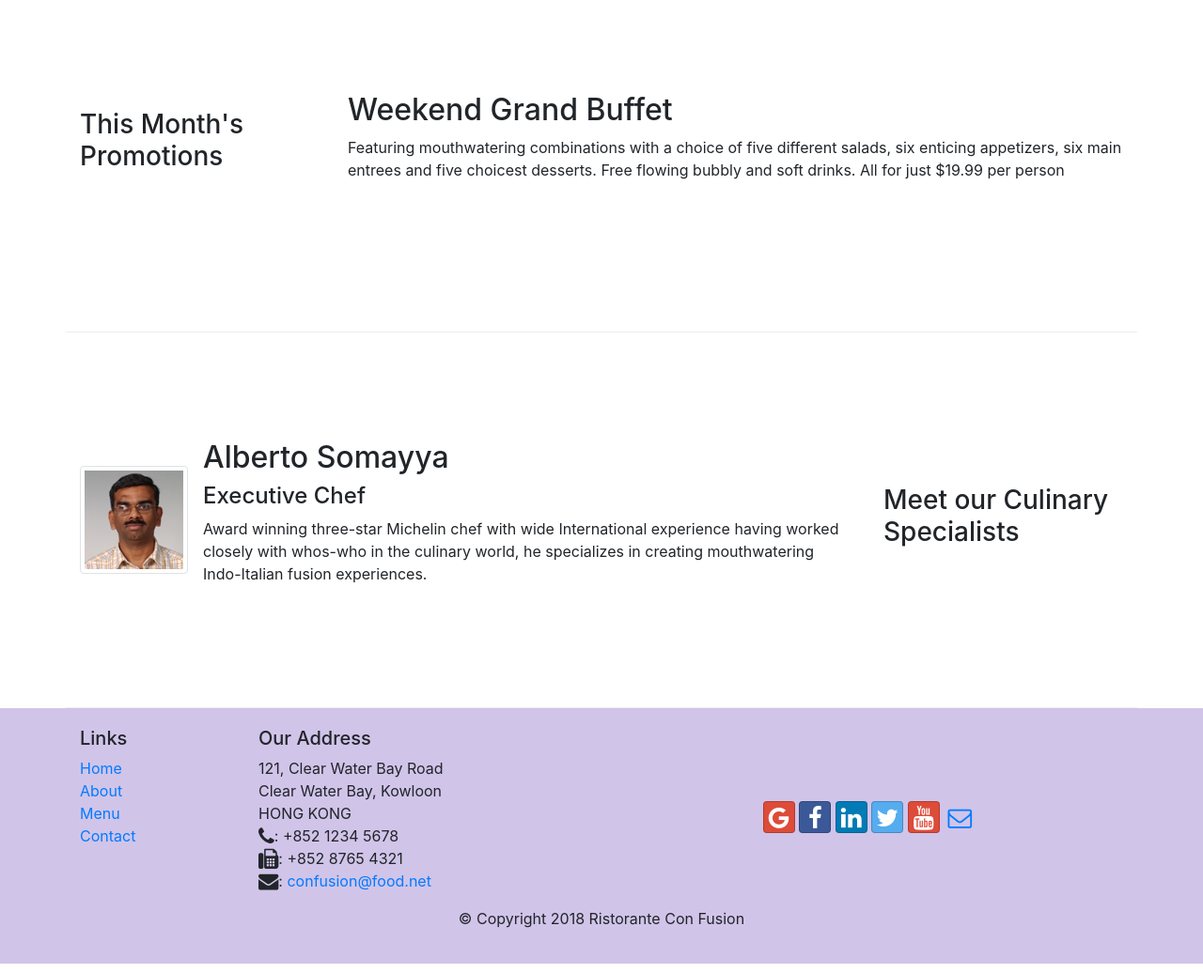
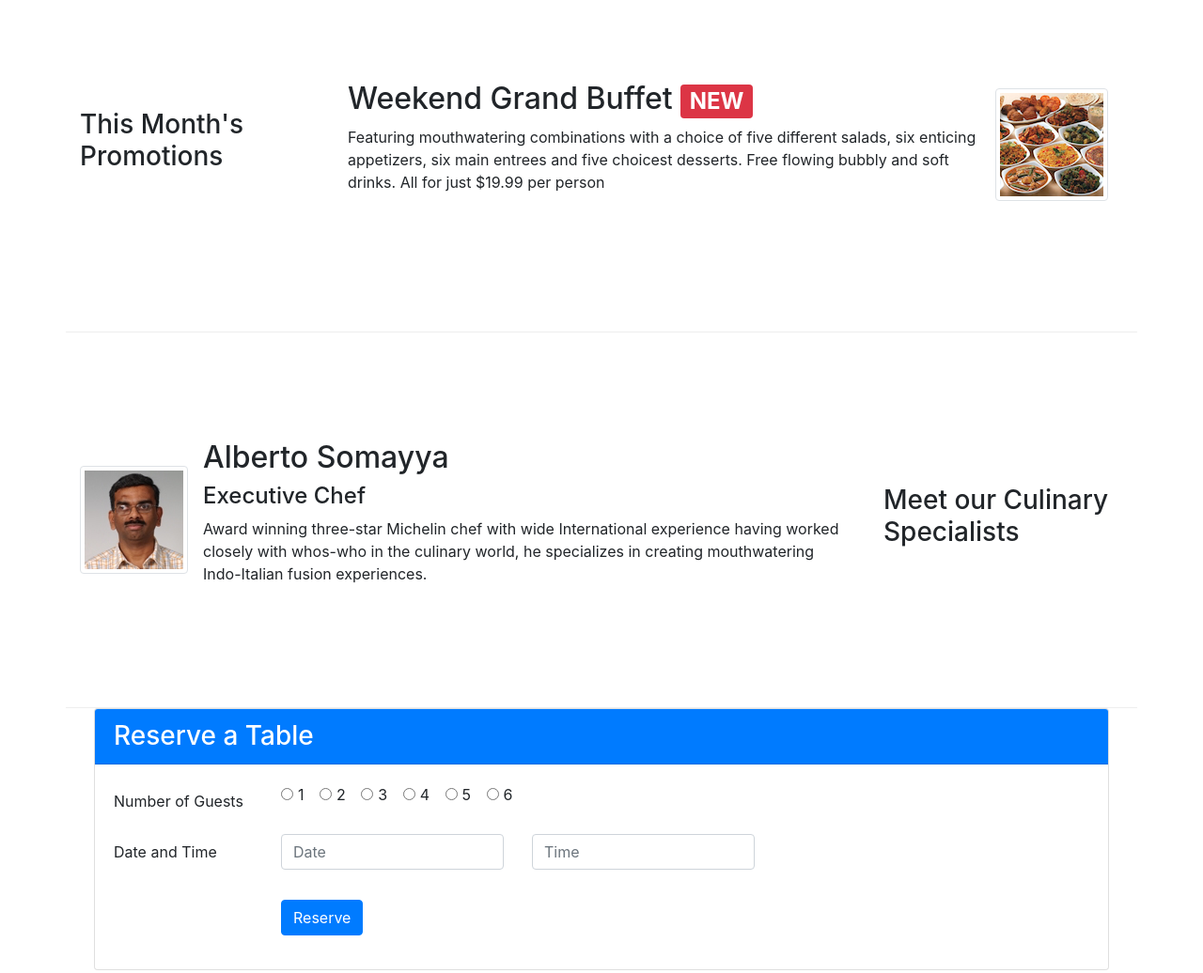
Before and after one commit to soethan98/Coursea-Boostrap-Course, a website: page index.html in a window 1280 px wide. Shown: the part 800-1836 px from the top of the page at 94% size. Drawn offline with nearby package versions, Linux system fonts and the light colour scheme.

Commit message:
Assignment 2

```diff
--- a/index.html
+++ b/index.html
@@ -52,6 +52,9 @@
                 <div class="col-12 col-sm align-self-center">
                     <img src="img/logo.png" class="img-fluid">
                 </div>
+                <div class="col-12 col-sm align-self-center">
+                    <button type="button" class="btn btn-warning btn-block">Reserve Table</button>
+                </div>
             </div>
         </div>
     </header>
@@ -67,7 +70,7 @@
                     <div class="media-body">
 
                         <h2 class="mt-0">Uthappizza<span class="badge badge-danger">HOT</span>
-                        <span class="badge badge-pill badge-secondary">$4.99</span></h2>
+                            <span class="badge badge-pill badge-secondary">$4.99</span></h2>
                         <p class="d-none d-sm-block">A unique combination of Indian Uthappam (pancake) and Italian
                             pizza, topped with Cerignola
                             olives,
@@ -84,10 +87,19 @@
                 <h3>This Month's Promotions</h3>
             </div>
             <div class="col col-sm col-md">
-                <h2>Weekend Grand Buffet</h2>
-                <p>Featuring mouthwatering combinations with a choice of five different salads, six enticing appetizers,
-                    six main entrees and five choicest desserts. Free flowing bubbly and soft drinks. All for just
-                    $19.99 per person </p>
+                <div class="media">
+                    <div class="media-body">
+                        <h2>Weekend Grand Buffet <span class="badge badge-danger">NEW</span></h2>
+                        <p class="d-none d-sm-block">Featuring mouthwatering combinations with a choice of five different salads, six enticing
+                            appetizers,
+                            six main entrees and five choicest desserts. Free flowing bubbly and soft drinks. All for just
+                            $19.99 per person </p>
+                    </div>
+                    <img class="d-flex mr-3 img-thumbnail align-self-center" src="img/buffet.png" alt="uthappizza">
+
+
+                </div>
+
             </div>
         </div>
 
@@ -111,6 +123,73 @@
                 </div>
 
             </div>
+
+        </div>
+        <div class="container mb-4">
+            <div class="card">
+                <h3 class="card-header bg-primary text-white">Reserve a Table</h3>
+                <div class="card-body">
+                    <form>
+                        <div class="form-group row">
+                            <label class="col-12 col-md-2 col-form-label">Number of Guests</label>
+                            <div class="col-md-10">
+                                <div class="form-check form-check-inline">
+                                    <input class="form-check-input" type="radio" name="inlineRadioOptions"
+                                        id="inlineRadio1" value="option1">
+                                    <label class="form-check-label" for="inlineRadio1">1</label>
+                                </div>
+                                <div class="form-check form-check-inline">
+                                    <input class="form-check-input" type="radio" name="inlineRadioOptions"
+                                        id="inlineRadio2" value="option2">
+                                    <label class="form-check-label" for="inlineRadio2">2</label>
+                                </div>
+                                <div class="form-check form-check-inline">
+                                    <input class="form-check-input" type="radio" name="inlineRadioOptions"
+                                        id="inlineRadio2" value="option2">
+                                    <label class="form-check-label" for="inlineRadio2">3</label>
+                                </div>
+                                <div class="form-check form-check-inline">
+                                    <input class="form-check-input" type="radio" name="inlineRadioOptions"
+                                        id="inlineRadio2" value="option2">
+                                    <label class="form-check-label" for="inlineRadio2">4</label>
+                                </div>
+                                <div class="form-check form-check-inline">
+                                    <input class="form-check-input" type="radio" name="inlineRadioOptions"
+                                        id="inlineRadio2" value="option2">
+                                    <label class="form-check-label" for="inlineRadio2">5</label>
+                                </div>
+                                <div class="form-check form-check-inline">
+                                    <input class="form-check-input" type="radio" name="inlineRadioOptions"
+                                        id="inlineRadio2" value="option2">
+                                    <label class="form-check-label" for="inlineRadio2">6</label>
+                                </div>
+                            </div>
+
+                        </div>
+
+                        <div class="form-group row">
+                            <label class="col-12 col-md-2 col-form-label" for="date">Date and Time</label>
+                            <div class="col-md-3 mb-3">
+                                <input type="text" class="form-control" id="date" name="Date" placeholder="Date">
+
+                            </div>
+                            <div class="col-md-3">
+                                <input type="text" class="form-control" id="time" name="time" placeholder="Time">
+
+                            </div>
+                        </div>
+
+                        <div class="form-group row">
+                            <div class="col-md-10 offset-md-2">
+                                <button type="submit" class="btn btn-primary">Reserve</button>
+                            </div>
+                        </div>
+
+                    </form>
+                </div>
+
+            </div>
+
         </div>
     </div>
 
```
